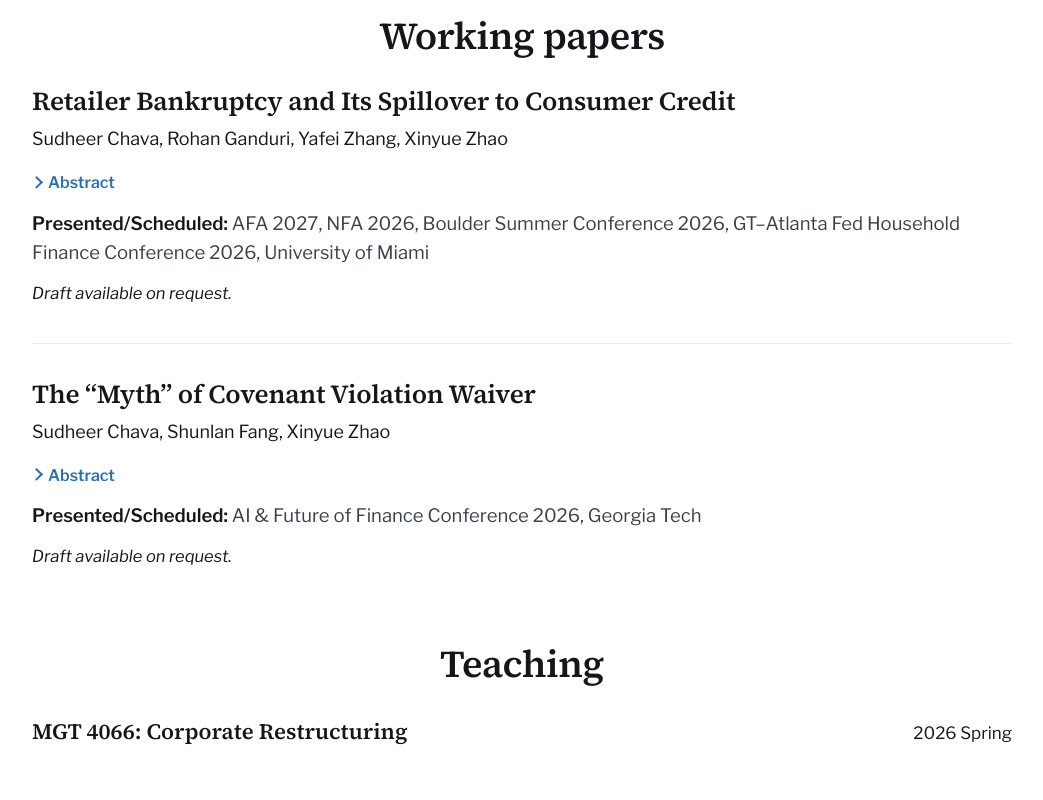
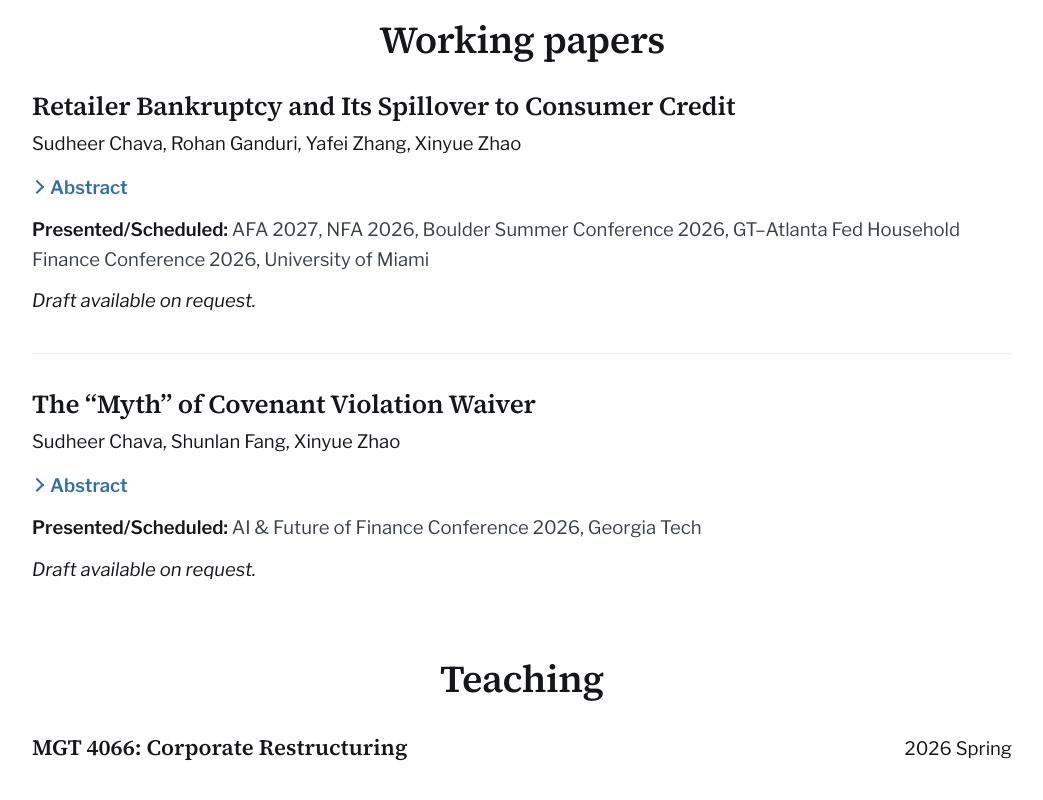
Before and after one commit to XinyueZhao777/XinyueZhao777.github.io, a plain HTML site: page index.html in a window 1280 px wide. Shown: the part 980-1780 px from the top of the page, without its empty margins (118-1161 px from the left). Drawn offline with nearby package versions, Linux system fonts and the light colour scheme.

Commit message:
Set small text to the abstract's size

```diff
--- a/index.html
+++ b/index.html
@@ -97,7 +97,7 @@
     margin:0 0 9px;
   }
   .role{margin:0; font-size:18.5px; line-height:1.5; color:var(--fg)}
-  .contact{margin:14px 0 0; font-size:17px; color:var(--fg)}
+  .contact{margin:14px 0 0; font-size:18.5px; color:var(--fg)}
   .contact a{color:var(--accent); text-decoration:none; font-weight:500}
   .contact a:hover{text-decoration:underline}
   .contact span{margin:0 .55em; color:var(--border)}
@@ -134,11 +134,11 @@
     font-family:var(--display); font-weight:600; font-size:26px; line-height:1.26;
     letter-spacing:-.008em; margin:0 0 6px; color:var(--fg);
   }
-  .authors{margin:0 0 11px; font-size:18px; color:var(--fg)}
+  .authors{margin:0 0 11px; font-size:18.5px; color:var(--fg)}
   .authors sup{font-size:.7em; line-height:0; vertical-align:.45em}
   .abstract summary{
     display:inline-flex; align-items:center; gap:.45em; cursor:pointer; list-style:none;
-    font-size:16px; font-weight:600; color:var(--accent); user-select:none;
+    font-size:18.5px; font-weight:600; color:var(--accent); user-select:none;
   }
   .abstract summary::-webkit-details-marker{display:none}
   .abstract summary::before{
@@ -154,12 +154,12 @@
   .published em{font-style:inherit; color:var(--emph)}
   .venues{margin:12px 0 0; font-size:18.5px; line-height:1.6; color:var(--fg-muted)}
   .venues b{font-weight:600; color:var(--fg)}
-  .avail{margin:12px 0 0; font-size:16.5px; font-style:italic; color:var(--fg)}
+  .avail{margin:12px 0 0; font-size:18.5px; font-style:italic; color:var(--fg)}
 
   /* ---------- teaching ---------- */
-  .course{display:flex; gap:18px; align-items:baseline; font-size:18px}
+  .course{display:flex; gap:18px; align-items:baseline; font-size:18.5px}
   .course .name{font-family:var(--display); font-size:22px; font-weight:600}
-  .course .where{color:var(--fg); font-size:17px; margin-left:auto; white-space:nowrap}
+  .course .where{color:var(--fg); font-size:18.5px; margin-left:auto; white-space:nowrap}
 
   @media (max-width:560px){
     header{flex-direction:column; gap:20px; text-align:center}
```
